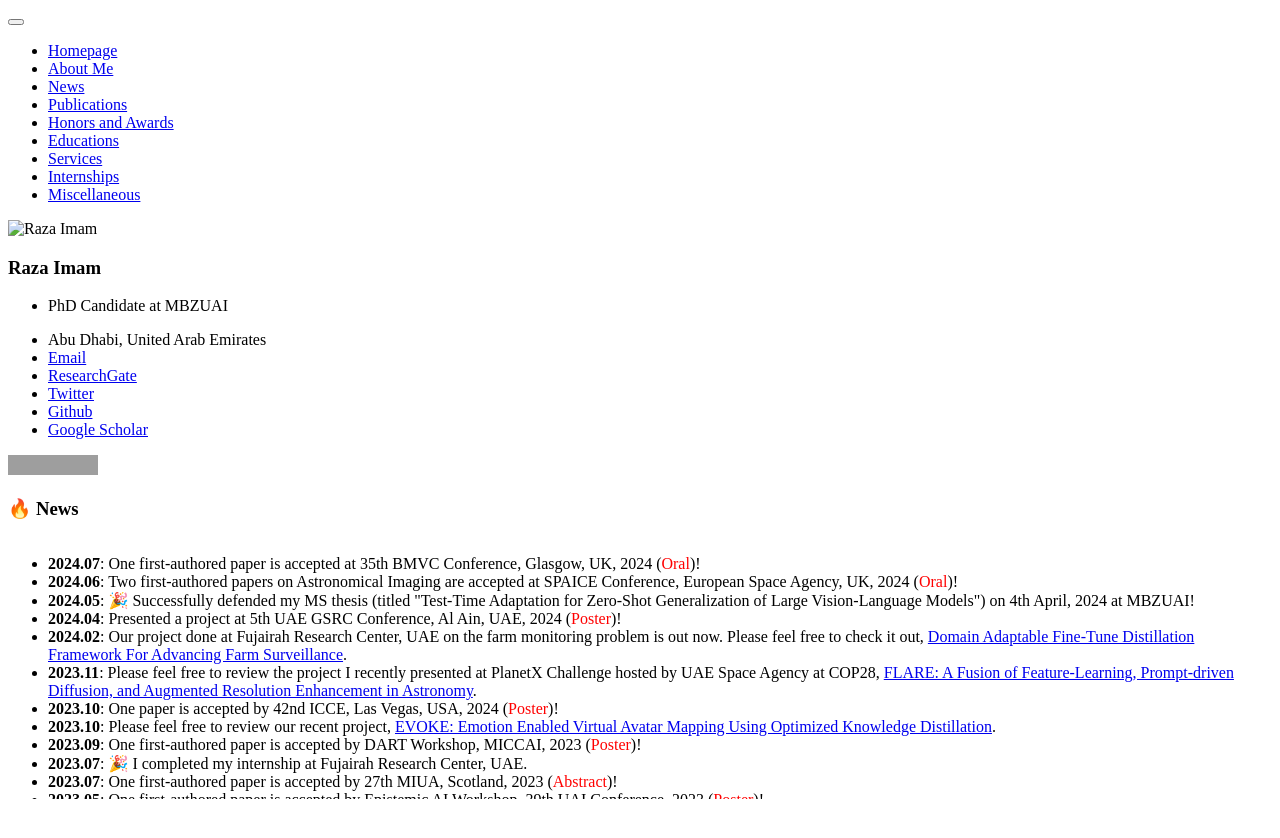
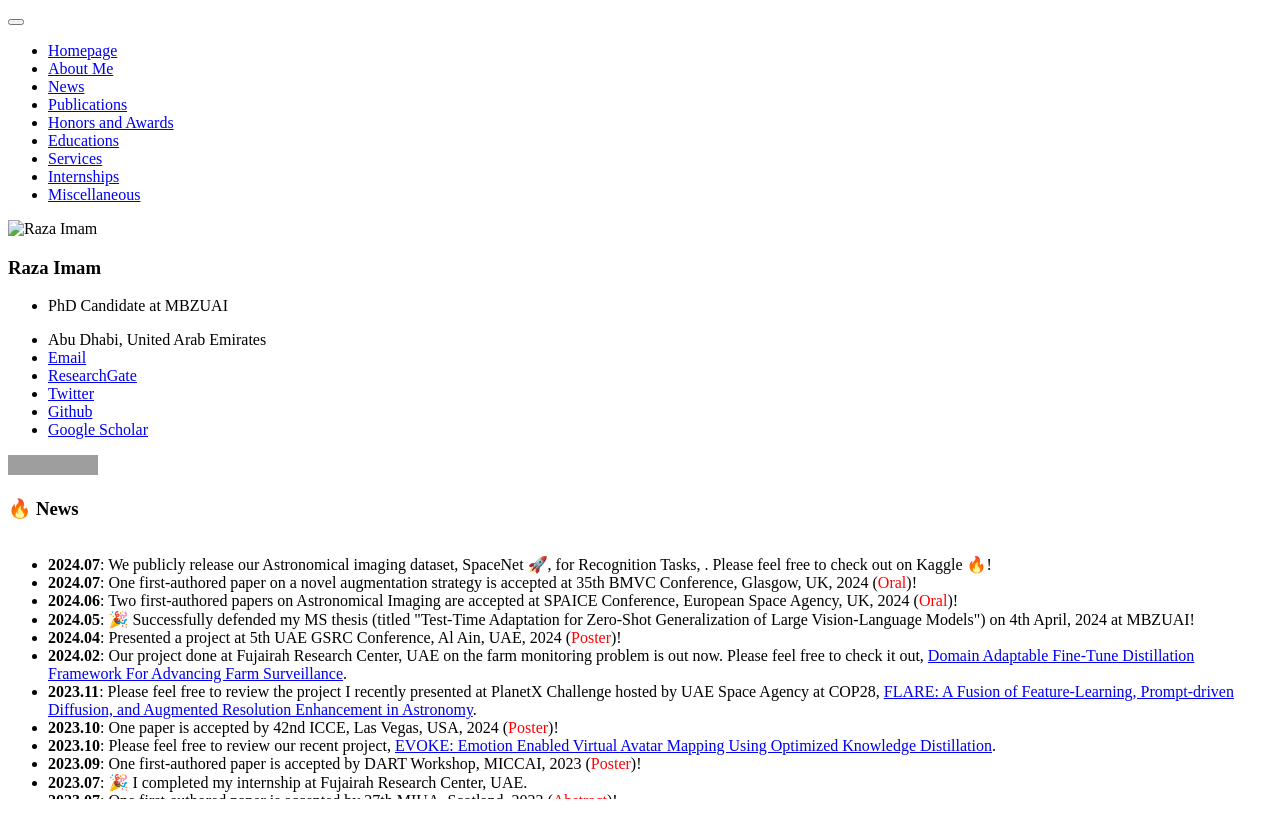
Before and after one commit to Razaimam45/razaimam45.github.io, a Jekyll site: the page built from _pages/includes/news.md, in a window 1280 px wide. Shown: the top 838 px of the page. Built offline with Jekyll 4.4.1, drawn with Linux system fonts in a browser that asks for light colours; our own code applies the rules of GitHub Pages for plain Markdown files; grey boxes are pictures that could not be loaded.

Commit message:
July Update4

```diff
--- a/_pages/includes/news.md
+++ b/_pages/includes/news.md
@@ -10,8 +10,9 @@
 <div class="scrollable">
   <ul>
     <!-- New stuff to add here  -->
-    <li><strong>2024.07</strong>: One first-authored paper is accepted at 35th BMVC Conference, Glasgow, UK, 2024 (<font color="red">Oral</font>)!</li>
-    <li><strong>2024.06</strong>: Two first-authored papers on Astronomical Imaging are accepted at  SPAICE Conference, European Space Agency, UK, 2024 (<font color="red">Oral</font>)!</li>
+    <li><strong>2024.07</strong>: We publicly release our Astronomical imaging dataset, SpaceNet 🚀, for Recognition Tasks, <a href="https://www.kaggle.com/datasets/razaimam45/spacenet-an-optimally-distributed-astronomy-data/"></a>. Please feel free to check out on Kaggle 🔥!</li>
+    <li><strong>2024.07</strong>: One first-authored paper on a novel augmentation strategy is accepted at 35th BMVC Conference, Glasgow, UK, 2024 (<font color="red">Oral</font>)!</li>
+    <li><strong>2024.06</strong>: Two first-authored papers on Astronomical Imaging are accepted at SPAICE Conference, European Space Agency, UK, 2024 (<font color="red">Oral</font>)!</li>
     <li><strong>2024.05</strong>: 🎉 Successfully defended my MS thesis (titled "Test-Time Adaptation for Zero-Shot Generalization of Large Vision-Language Models") on 4th April, 2024 at MBZUAI!</li>
     <li><strong>2024.04</strong>: Presented a project at 5th UAE GSRC Conference, Al Ain, UAE, 2024 (<font color="red">Poster</font>)!</li>
     <li><strong>2024.02</strong>: Our project done at Fujairah Research Center, UAE on the farm monitoring problem is out now. Please feel free to check it out, <a href="https://arxiv.org/abs/2402.07059">Domain Adaptable Fine-Tune Distillation Framework For Advancing Farm Surveillance</a>.</li>
```
